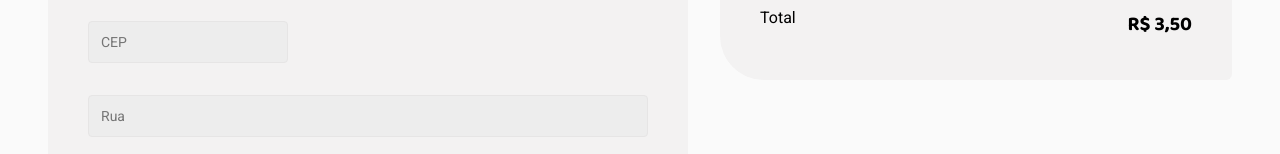
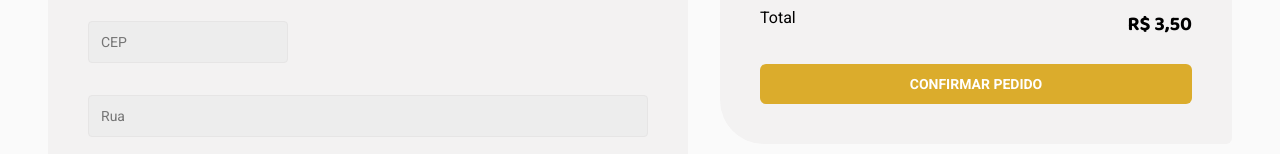
Before and after one commit to eduardo1199/coffee-delivery, a React (Vite) app: page /checkout in a window 1280 px wide. Shown: the part 272-426 px from the top of the page. Built offline with nearby package versions, Linux system fonts and the light colour scheme; data requests are answered from the project's data file.

Commit message:
feature: created button confirm order

```diff
--- a/src/context/ProductsContext.tsx
+++ b/src/context/ProductsContext.tsx
@@ -20,6 +20,7 @@ interface ProductContextProps {
   addProductInCartShopping: (id: number, quantity: number) => void
   incrementProductSummary: (id: number) => void
   decrementProductSummary: (id: number) => void
+  onRemoveSummaryProduct: (id: number) => void
   summaryQuantityOrders: number
 }
 
@@ -107,6 +108,14 @@ export function ProductContextProvider({
     }
   }
 
+  function onRemoveSummaryProduct(id: number) {
+    const withoutOrderProductInSummary = summaryOrders.filter(
+      (product) => product.id !== id,
+    )
+
+    setSummaryOrders(withoutOrderProductInSummary)
+  }
+
   const summaryQuantityOrders = summaryOrders.reduce((acc, product) => {
     return acc + product.quantity * product.price
   }, 0)
@@ -131,6 +140,7 @@ export function ProductContextProvider({
         decrementProductSummary,
         incrementProductSummary,
         summaryQuantityOrders,
+        onRemoveSummaryProduct,
       }}
     >
       {children}
--- a/src/pages/Checkout/components/CheckoutOrder/index.tsx
+++ b/src/pages/Checkout/components/CheckoutOrder/index.tsx
@@ -1,6 +1,6 @@
 import { useContext } from 'react'
 import { Orders } from '../Orders'
-import { Container, SummaryValue, Total } from './styles'
+import { Container, SummaryValue, Total, ConfirmButton } from './styles'
 import { ProductsContext } from 'context/ProductsContext'
 import { FormattedNumberPrice } from 'utils/formattedNumber'
 
@@ -37,6 +37,10 @@ export function CheckoutOrder() {
         <p>Total</p>
         <Total>{formattedTotalOrder}</Total>
       </SummaryValue>
+
+      <ConfirmButton>
+        <span>CONFIRMAR PEDIDO</span>
+      </ConfirmButton>
     </Container>
   )
 }
--- a/src/pages/Checkout/components/CheckoutOrder/styles.ts
+++ b/src/pages/Checkout/components/CheckoutOrder/styles.ts
@@ -78,3 +78,29 @@ export const Total = styled.strong`
   text-align: end;
   font-size: 1.25rem;
 `
+
+export const ConfirmButton = styled.button`
+  display: flex;
+  justify-content: center;
+
+  padding: 12px 8px 12px 8px;
+
+  border: none;
+  background: ${(props) => props.theme.ColorBrandYellow};
+  border-radius: 6px;
+
+  span {
+    font-size: 0.875rem;
+    font-weight: bold;
+    color: ${(props) => props.theme.ColorBaseWhite};
+  }
+
+  :hover {
+    background: ${(props) => props.theme.ColorBrandYellowDark};
+    transition: background-color 0.4s;
+  }
+
+  :focus {
+    outline: 2px solid ${(props) => props.theme.ColorBrandYellowDark};
+  }
+`
--- a/src/pages/Checkout/components/Orders/index.tsx
+++ b/src/pages/Checkout/components/Orders/index.tsx
@@ -15,8 +15,11 @@ interface OrdersProps {
 }
 
 export function Orders(props: OrdersProps) {
-  const { decrementProductSummary, incrementProductSummary } =
-    useContext(ProductsContext)
+  const {
+    decrementProductSummary,
+    incrementProductSummary,
+    onRemoveSummaryProduct,
+  } = useContext(ProductsContext)
 
   function incrementQuantity() {
     incrementProductSummary(props.id)
@@ -26,6 +29,10 @@ export function Orders(props: OrdersProps) {
     if (props.quantity === 0) return
 
     decrementProductSummary(props.id)
+  }
+
+  function handleRemoveSummaryProduct() {
+    onRemoveSummaryProduct(props.id)
   }
 
   const currencyTotalOrder = FormattedNumberPrice.format(
@@ -47,7 +54,7 @@ export function Orders(props: OrdersProps) {
                 onIncrement={incrementQuantity}
                 quantity={props.quantity}
               />
-              <button type="button">
+              <button type="button" onClick={handleRemoveSummaryProduct}>
                 <Trash />
                 Remover
               </button>
--- a/src/pages/Checkout/components/PayTerm/styles.ts
+++ b/src/pages/Checkout/components/PayTerm/styles.ts
@@ -71,5 +71,10 @@ export const TypeCreditCard = styled.div`
       background: ${(props) => props.theme.ColorBaseHover};
       transition: background-color 0.4s;
     }
+
+    :focus {
+      outline: 1px solid ${(props) => props.theme.ColorBrandPurple};
+      background: ${(props) => props.theme.ColorBrandPurpleLight};
+    }
   }
 `
```
